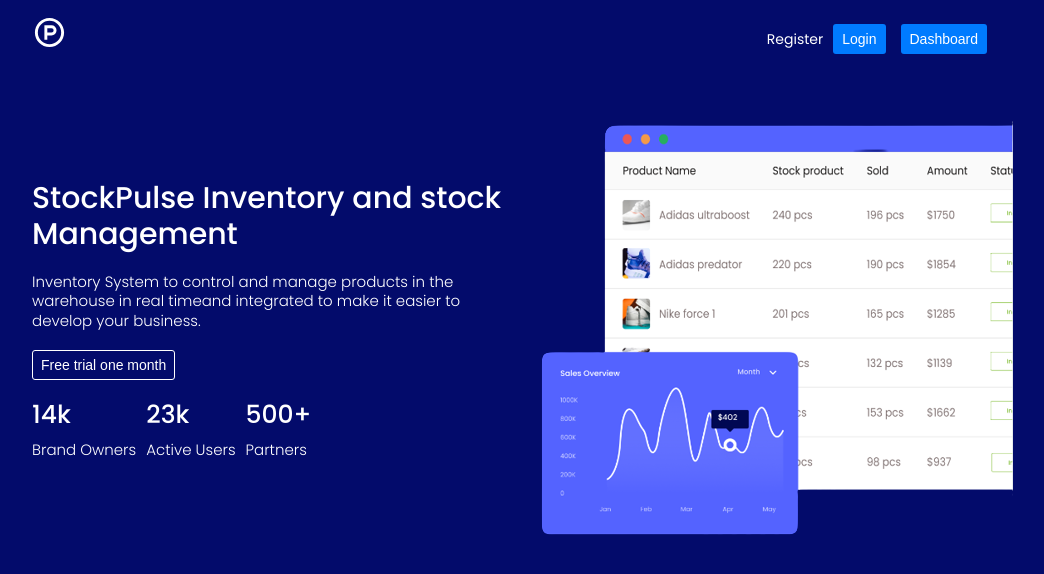
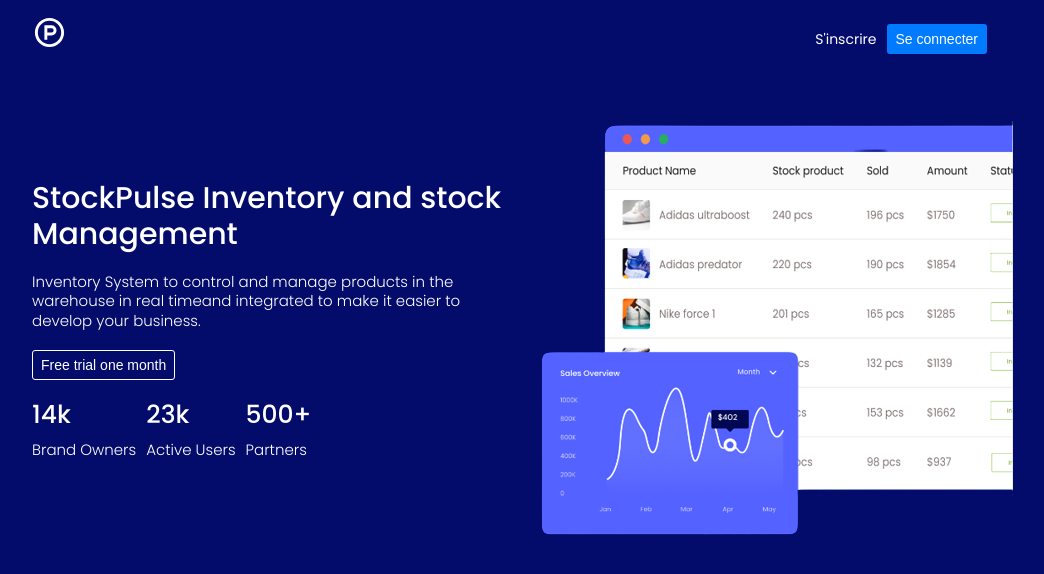
Before and after one commit to marouaneYATIME/StockPulse-frontend, a React (Create React App) app: page / in a window 1280 px wide. Shown: the top 574 px of the page, without its empty margins (128-1172 px from the left). Built offline with nearby package versions, Linux system fonts and the light colour scheme.

Commit message:
hide menu / login and logout

```diff
--- /dev/null
+++ b/src/components/protect/HiddenLinks.js
@@ -0,0 +1,27 @@
+/**
+ * author : YATIME Marouane
+ * app : PFE - TaskPulse software
+ * Folder: frontend
+ * file:  HiddenLink.js
+*/
+
+import { useSelector } from "react-redux";
+import { selectIsLoggedIn } from "../../redux/features/auth/authSlice";
+
+export const ShowOnLogin = ({ children }) => {
+  const isLoggedIn = useSelector(selectIsLoggedIn);
+
+  if (isLoggedIn) {
+    return <> {children}</>;
+  }
+  return null;
+};
+
+export const ShowOnLogout = ({ children }) => {
+  const isLoggedIn = useSelector(selectIsLoggedIn);
+
+  if (!isLoggedIn) {
+    return <> {children}</>;
+  }
+  return null;
+};
--- a/src/pages/home/Home.js
+++ b/src/pages/home/Home.js
@@ -3,6 +3,8 @@ import {RiProductHuntLine} from 'react-icons/ri';
 import { Link } from 'react-router-dom';
 import "./Home.scss"
 import heroImg from "../../assets/inv-img.png";
+import { ShowOnLogin, ShowOnLogout } from '../../components/protect/HiddenLinks';
+
 
 const Home = () => {
   return (
@@ -12,20 +14,25 @@ const Home = () => {
                 <RiProductHuntLine size={35}/>
             </div>
             <ul className="home-links">
+                <ShowOnLogout>
                     <li>
-                    <Link to="/register">Register</Link>
+                        <Link to="/register">S'inscrire</Link>
                     </li>
+                </ShowOnLogout>
+                <ShowOnLogout>
                     <li>
                         <button className="--btn --btn-primary">
-                        <Link to="/login">Login</Link>
+                            <Link to="/login">Se connecter</Link>
                         </button>
                     </li>
+                </ShowOnLogout>
+                <ShowOnLogin>
                     <li>
                         <button className="--btn --btn-primary">
                             <Link to="/dashboard">Dashboard</Link>
                         </button>
                     </li>
-
+                </ShowOnLogin>
             </ul>
         </nav>
         {/** Hero Section */}
--- a/src/services/authService.js
+++ b/src/services/authService.js
@@ -3,7 +3,7 @@
  * app : PFE - TaskPulse software
  * Folder: frontend
  * file:  authService.js
- */
+*/
 
 import axios from "axios";
 import { toast } from "react-toastify";
```
Lines whose indentation alone changed are shown as unchanged.
